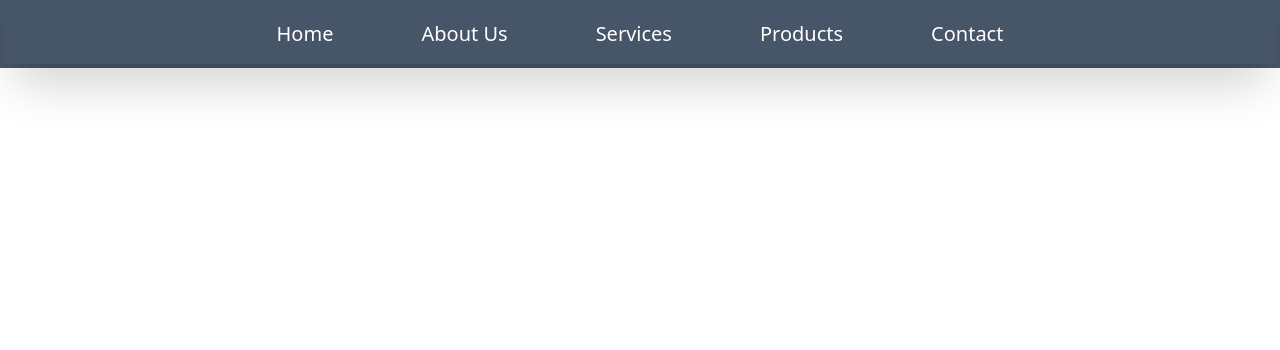
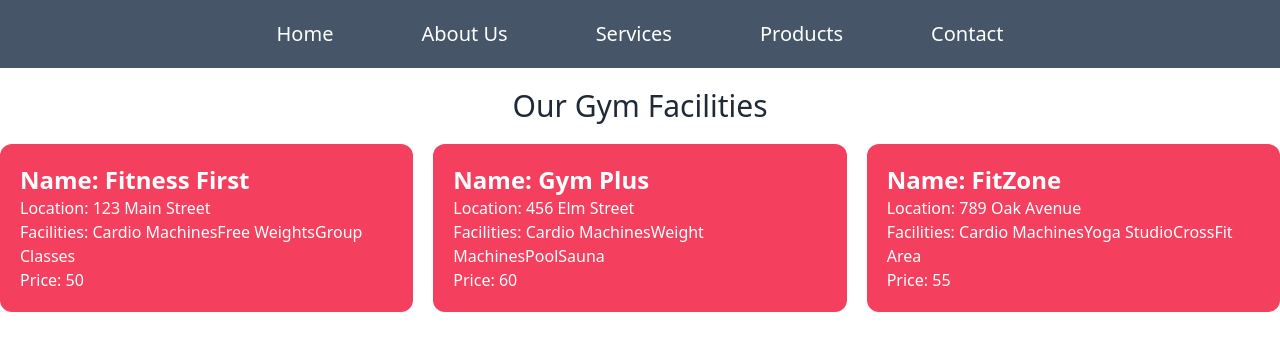
Before and after one commit to dxsumon/price-options, a React (Vite) app: page / in a window 1280 px wide. Shown: the top 350 px of the page. Built offline with nearby package versions, Linux system fonts and the light colour scheme.

Commit message:
Gym Card added

```diff
--- /dev/null
+++ b/public/gym.json
@@ -0,0 +1,23 @@
+[
+  {
+    "id": 1,
+    "name": "Fitness First",
+    "location": "123 Main Street",
+    "facilities": ["Cardio Machines", "Free Weights", "Group Classes"],
+    "price": 50
+  },
+  {
+    "id": 2,
+    "name": "Gym Plus",
+    "location": "456 Elm Street",
+    "facilities": ["Cardio Machines", "Weight Machines", "Pool", "Sauna"],
+    "price": 60
+  },
+  {
+    "id": 3,
+    "name": "FitZone",
+    "location": "789 Oak Avenue",
+    "facilities": ["Cardio Machines", "Yoga Studio", "CrossFit Area"],
+    "price": 55
+  }
+]
--- a/src/App.jsx
+++ b/src/App.jsx
@@ -1,10 +1,12 @@
 import './App.css'
+import Gyms from './Components/GymsOption/Gyms'
 import NavBar from './Components/Navbar/NavBar'
 
 function App() {
   return (
     <>
       <NavBar></NavBar>
+      <Gyms></Gyms>
 
     </>
   )
--- /dev/null
+++ b/src/Components/Gym/Gym.jsx
@@ -0,0 +1,18 @@
+import PropTypes from 'prop-types';
+const Gym = ({gym}) => {
+    const {name,location,facilities,price} = gym;
+    return (
+        <div className="bg-rose-500 text-white p-5  rounded-xl">
+            <h1 className="text-2xl font-bold">Name: {name}</h1>
+            <h2>Location: {location}</h2>
+            <p>Facilities: {facilities}</p>
+            <p>Price: {price}</p>
+        </div>
+    );
+};
+
+Gym.propTypes = {
+    gym: PropTypes.object
+}
+
+export default Gym;
--- /dev/null
+++ b/src/Components/GymsOption/Gyms.jsx
@@ -0,0 +1,29 @@
+import { useEffect, useState } from "react";
+import Gym from "../Gym/Gym";
+// import PropTypes from 'prop-types';
+
+const Gyms = () => {
+    const [gyms, setGyms] = useState([])
+
+    useEffect(() => {
+        fetch('gym.json')
+            .then(res => res.json())
+            .then(data => setGyms(data))
+    }, []);
+    return (
+        <div>
+            <h1 className="text-3xl text-center my-5">Our Gym Facilities</h1>
+            <div className="grid md:grid-cols-3 justify-center item-center gap-5">
+                {
+                    gyms.map((gym) => <Gym key={gym.id} gym={gym}></Gym>)
+                }
+            </div>
+        </div>
+    );
+};
+
+// FoodItems.propTypes = {
+//     foods: PropTypes.object
+// }
+
+export default Gyms;
--- a/src/Components/Link/Link.jsx
+++ b/src/Components/Link/Link.jsx
@@ -4,7 +4,7 @@
     const {name,path} = route;
     return (
         <div>
-            <li className='hover:bg-rose-500 px-6 '><a href={path}>{name}</a></li>
+            <li className='hover:bg-rose-500 px-6'><a href={path}>{name}</a></li>
         </div>
     );
 };
--- a/src/Components/Navbar/NavBar.jsx
+++ b/src/Components/Navbar/NavBar.jsx
@@ -17,14 +17,14 @@
     }
     return (
         <nav className="bg-slate-600 p-1">
-            <div onClick={openCloseHandle} className="lg:hidden flex justify-end items-end w-full my-4 text-3xl text-white pr-4">
+            <div onClick={openCloseHandle} className="lg:hidden flex justify-end items-end w-full my-4 text-3xl text-white pr-8">
                 {
                     open === true ?
                         <AiOutlineAlignRight></AiOutlineAlignRight>
                         : <AiOutlineClose ></AiOutlineClose>
                 }
             </div>
-            <ul className={`${open ? 'ml-[200px]' : '-ml-[0px]'} flex lg:flex-row flex-col lg:justify-center items-end gap-4 lg:gap-10 lg:text-xl bg-slate-600 p-4 text-white shadow-2xl lg:left-0 left-[79%] w-[24%] lg:w-full absolute duration-500 lg:relative lg:ml-0`}>
+            <ul className={`${open ? 'top-[-300px]' : 'top-[60px]'} flex lg:flex-row flex-col lg:justify-center items-end gap-4 lg:gap-10 lg:text-xl  bg-slate-600 p-4 text-white lg:top-0 lg:left-0 left-[75%] lg:w-full absolute duration-500 lg:relative lg:ml-0 w-[25%] `}>
                 {
                     navbarItems.map(item => <Link key={item.id} route={item}></Link>)
                 }
```
